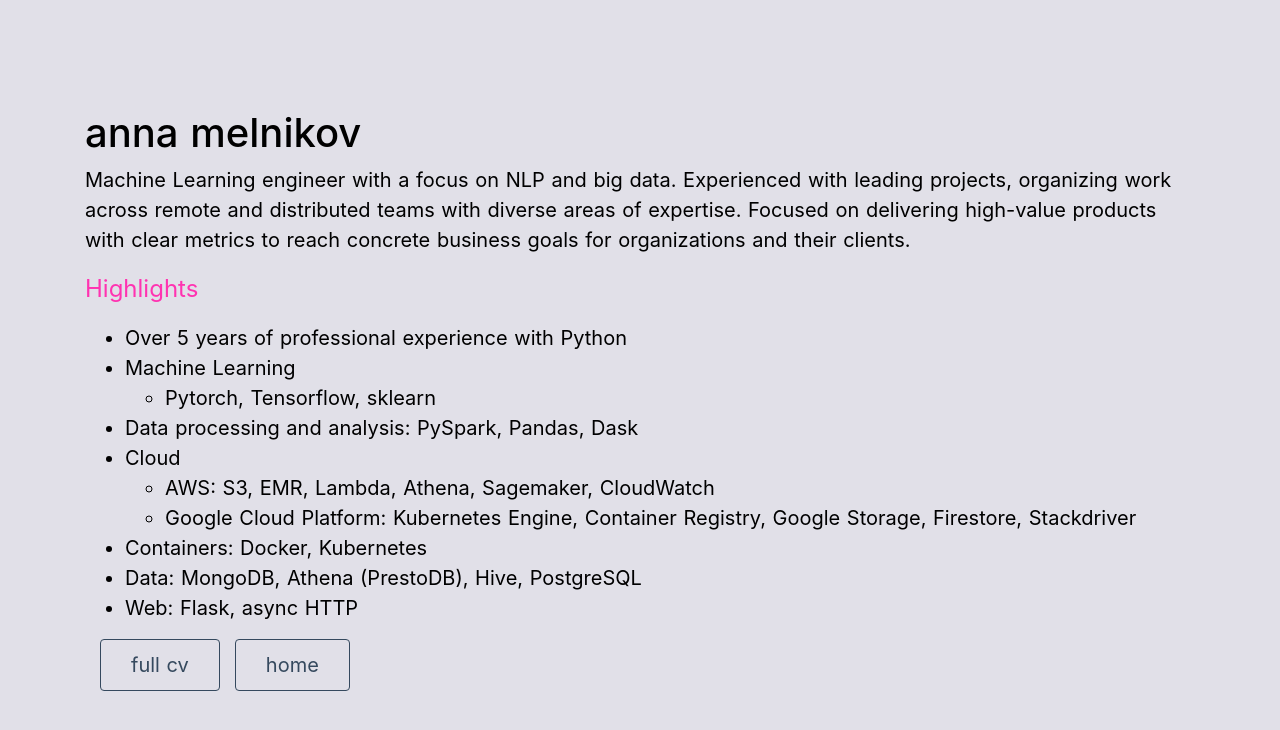
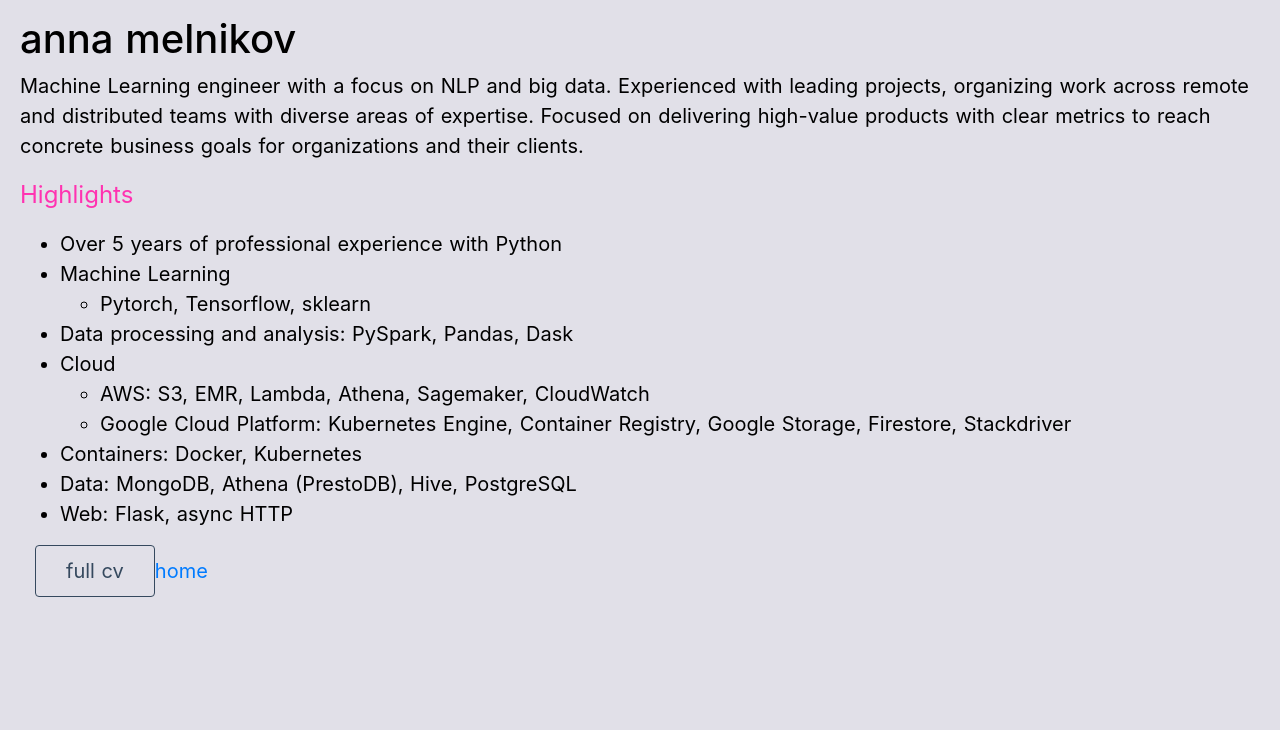
Before and after one commit to notnami/annas-website, a Nuxt app: page /cv in a window 1280 px wide. Shown: the top 730 px of the page. Built offline with nearby package versions, Linux system fonts and the light colour scheme.

Commit message:
fix layout

```diff
--- a/layouts/default.vue
+++ b/layouts/default.vue
@@ -29,12 +29,14 @@ body {
 }
 
 
+/*
 *,
 *::before,
 *::after {
   box-sizing: border-box;
   margin: 0;
 }
+*/
 
 .button--green {
   display: inline-block;
--- a/pages/cv.vue
+++ b/pages/cv.vue
@@ -1,6 +1,5 @@
 <template>
 
-<div class="container">
 <div class="resume">
 <h1>anna melnikov</h1>
 <span class="c4 c1">Machine Learning engineer with a
@@ -37,9 +36,8 @@ and their clients.</span>
          class="button--grey">full cv</a>
         <a
            href="/"
-           class="button--grey">home</a>
+           class="button--blue">home</a>
       </div>
-</div>
 </div>
 </template>
 
@@ -51,15 +49,16 @@ export default Vue.extend({})
 
 <style>
 
-.container {
+.resume {
   margin: 0 auto;
   min-height: 100vh;
-  display: flex;
   justify-content: center;
   align-items: center;
   text-align: left;
   color: #000;
   font-size: 20px;
+  margin-top: 15px;
+  margin-left: 20px;
 }
 
 
```
